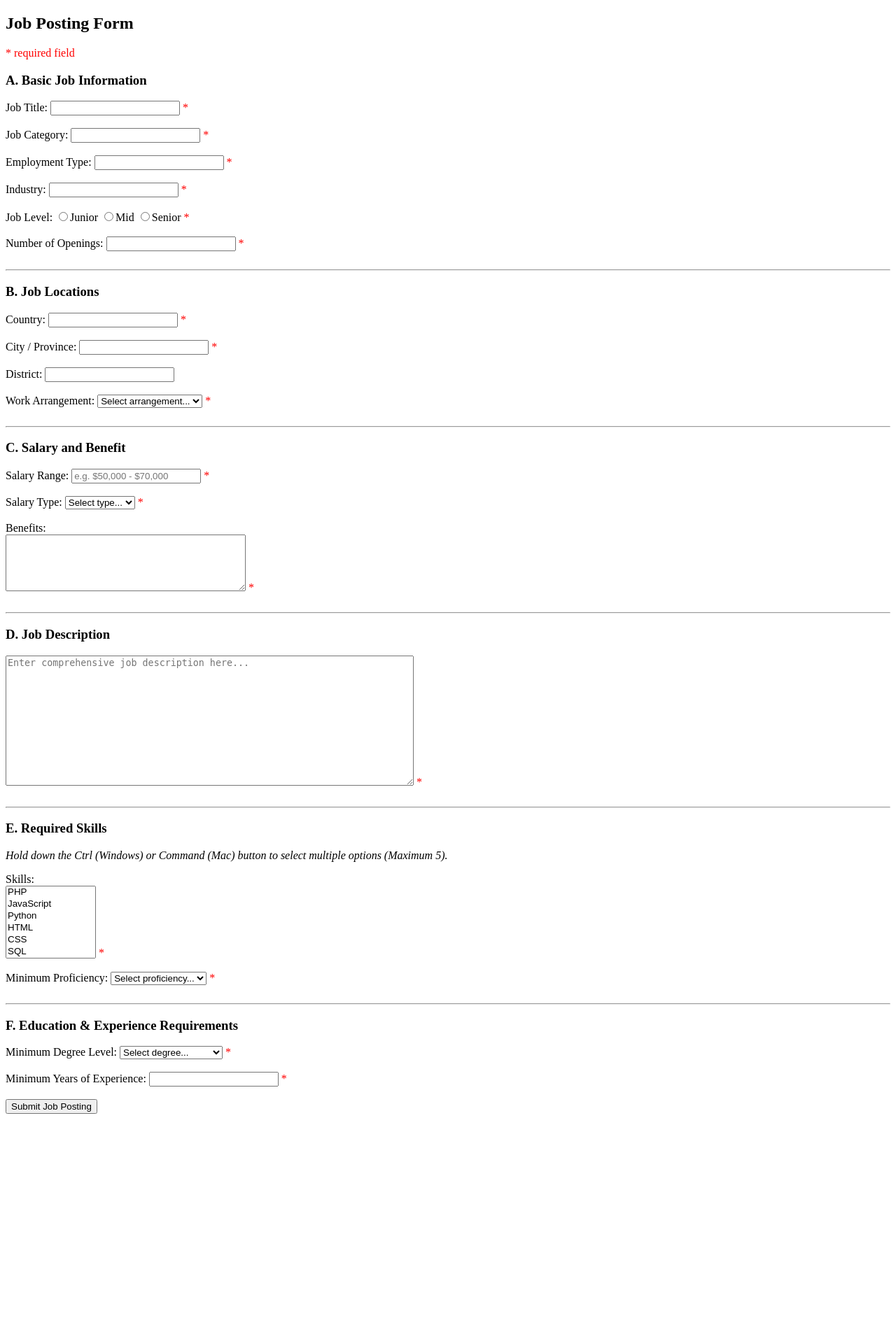
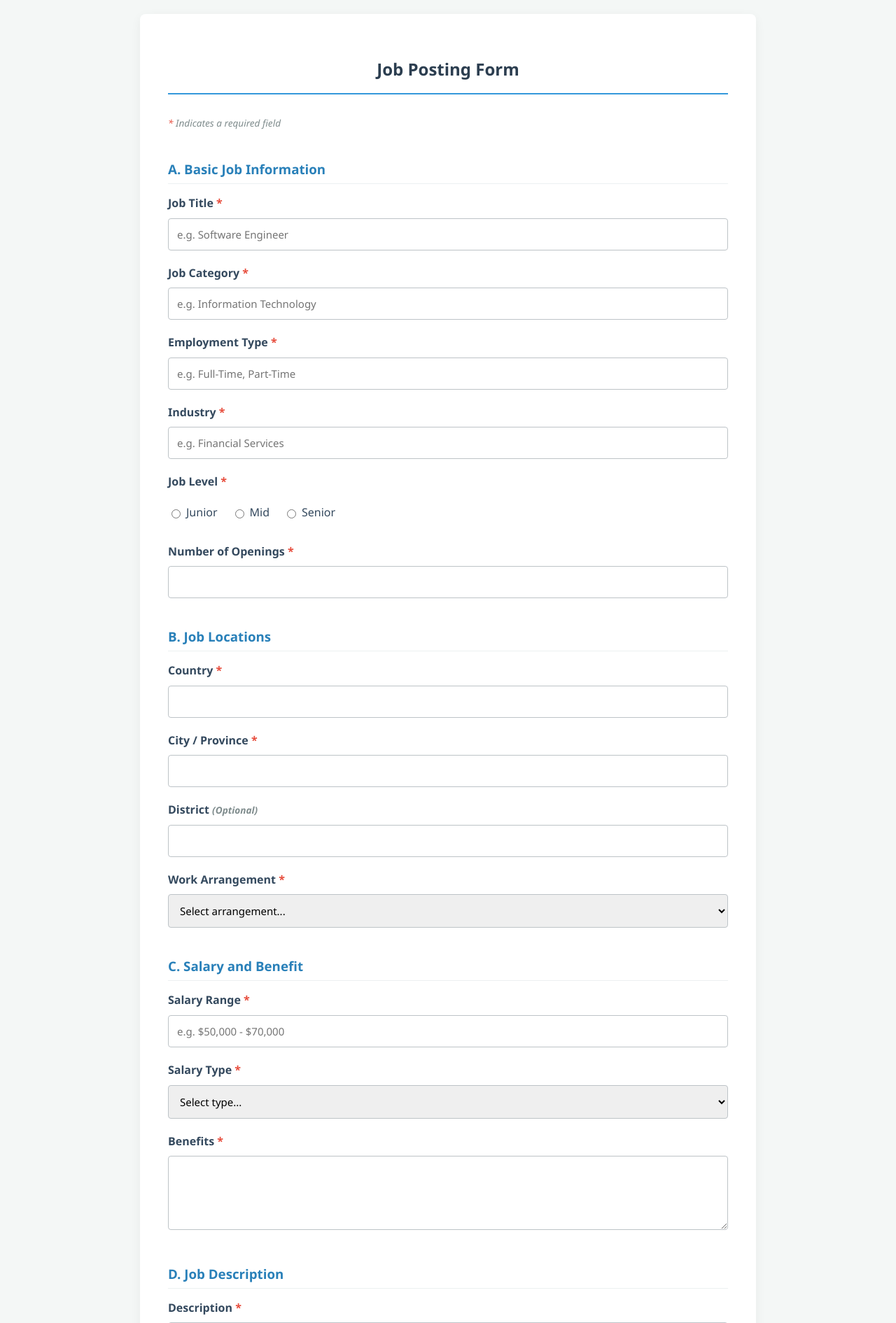
Before and after one commit to binhnguyen13032004/WebProgramming_G2_HK252, a PHP site: page /public/job_vacancy.php in a window 1280 px wide. Shown: the top 1891 px of the page at 70% size. Before the commit the page ends 1592 px from the top, so only its background shows below. Run offline with PHP 8.4, Linux system fonts and the light colour scheme.

Commit message:
Add files via upload

```diff
--- a/assignment/public/job_vacancy.php
+++ b/assignment/public/job_vacancy.php
@@ -1,123 +1,202 @@
 <!DOCTYPE HTML>
 <html>
 <head>
+<meta charset="UTF-8">
+<meta name="viewport" content="width=device-width, initial-scale=1.0">
+<title>Job Posting Form</title>
 <style>
-.error {color: #FF0000;}
+    /* Global Styles */
+    body {
+        font-family: 'Segoe UI', Tahoma, Geneva, Verdana, sans-serif;
+        background-color: #f4f7f6;
+        color: #333;
+        line-height: 1.6;
+        padding: 20px;
+        margin: 0;
+    }
+
+    /* Container Styles */
+    .form-container {
+        background: #ffffff;
+        max-width: 800px;
+        margin: 0 auto;
+        padding: 40px;
+        border-radius: 8px;
+        box-shadow: 0 4px 15px rgba(0,0,0,0.05);
+    }
+
+    /* Typography */
+    h2 {
+        text-align: center;
+        color: #2c3e50;
+        border-bottom: 2px solid #3498db;
+        padding-bottom: 15px;
+        margin-bottom: 30px;
+    }
+    h3 {
+        color: #2980b9;
+        margin-top: 40px;
+        margin-bottom: 15px;
+        border-bottom: 1px solid #ecf0f1;
+        padding-bottom: 5px;
+    }
+
+    /* Form Elements */
+    .form-group {
+        margin-bottom: 20px;
+    }
+    label {
+        display: block;
+        font-weight: 600;
+        margin-bottom: 8px;
+        color: #34495e;
+    }
+    input[type="text"],
+    input[type="number"],
+    select,
+    textarea {
+        width: 100%;
+        padding: 12px;
+        border: 1px solid #bdc3c7;
+        border-radius: 4px;
+        box-sizing: border-box; /* Ensures padding doesn't affect 100% width */
+        font-family: inherit;
+        font-size: 15px;
+        transition: border-color 0.3s ease;
+    }
+    input[type="text"]:focus,
+    input[type="number"]:focus,
+    select:focus,
+    textarea:focus {
+        border-color: #3498db;
+        outline: none;
+    }
+
+    /* Radio Buttons */
+    .radio-group {
+        display: flex;
+        gap: 20px;
+        align-items: center;
+        padding: 10px 0;
+    }
+    .radio-group label {
+        display: inline-flex;
+        align-items: center;
+        font-weight: normal;
+        margin-bottom: 0;
+        cursor: pointer;
+    }
+    .radio-group input[type="radio"] {
+        margin-right: 8px;
+        cursor: pointer;
+    }
+
+    /* Submit Button */
+    input[type="submit"] {
+        background-color: #3498db;
+        color: white;
+        padding: 15px 20px;
+        border: none;
+        border-radius: 4px;
+        cursor: pointer;
+        font-size: 18px;
+        font-weight: bold;
+        width: 100%;
+        margin-top: 30px;
+        transition: background-color 0.3s ease, transform 0.1s ease;
+    }
+    input[type="submit"]:hover {
+        background-color: #2980b9;
+    }
+    input[type="submit"]:active {
+        transform: scale(0.99);
+    }
+
+    /* Utilities */
+    .error {
+        color: #e74c3c;
+        font-size: 0.9em;
+        margin-top: 5px;
+        display: block;
+    }
+    .required-asterisk {
+        color: #e74c3c;
+    }
+    .help-text {
+        font-size: 0.85em;
+        color: #7f8c8d;
+        margin-bottom: 10px;
+        display: block;
+        font-style: italic;
+    }
+
+    /* Output Results Container */
+    .result-container {
+        background: #e8f8f5;
+        border-left: 5px solid #1abc9c;
+        padding: 25px;
+        margin-top: 40px;
+        border-radius: 0 4px 4px 0;
+    }
+    .result-container h2 {
+        border-bottom-color: #1abc9c;
+        color: #16a085;
+    }
+    .result-container h3 {
+        color: #16a085;
+    }
 </style>
 </head>
 <body>
 
 <?php
-// Define Part A variables
+// Initialize all variables
 $jobTitleErr = $jobCategoryErr = $employmentTypeErr = $industryErr = $jobLevelErr = $openingsErr = "";
+$countryErr = $cityErr = $workArrangementErr = "";
+$salaryRangeErr = $salaryTypeErr = $benefitsErr = "";
+$jobDescriptionErr = "";
+$skillsErr = $proficiencyErr = "";
+$degreeLevelErr = $experienceErr = "";
+
 $jobTitle = $jobCategory = $employmentType = $industry = $jobLevel = $openings = "";
-
-// Define Part B variables
-$countryErr = $cityErr = $workArrangementErr = "";
 $country = $city = $district = $workArrangement = "";
-
-// Define Part C variables
-$salaryRangeErr = $salaryTypeErr = $benefitsErr = "";
 $salaryRange = $salaryType = $benefits = "";
-
-// Define Part D variables
-$jobDescriptionErr = "";
 $jobDescription = "";
-
-// Define Part E variables
-$skillsErr = $proficiencyErr = "";
 $skills = [];
 $proficiency = "";
-// Pre-defined array of skills for the dropdown
+$degreeLevel = $experience = "";
+
 $availableSkills = ["PHP", "JavaScript", "Python", "HTML", "CSS", "SQL", "React", "Node.js", "Java", "C++", "Project Management", "Communication"];
 
-// Define Part F variables
-$degreeLevelErr = $experienceErr = "";
-$degreeLevel = $experience = "";
-
 if ($_SERVER["REQUEST_METHOD"] == "POST") {
-  // --- PART A VALIDATION ---
-  if (empty($_POST["jobTitle"])) {
-    $jobTitleErr = "Job Title is required";
-  } else {
-    $jobTitle = test_input($_POST["jobTitle"]);
-  }
-  if (empty($_POST["jobCategory"])) {
-    $jobCategoryErr = "Job Category is required";
-  } else {
-    $jobCategory = test_input($_POST["jobCategory"]);
-  }
-  if (empty($_POST["employmentType"])) {
-    $employmentTypeErr = "Employment Type is required";
-  } else {
-    $employmentType = test_input($_POST["employmentType"]);
-  }
-  if (empty($_POST["industry"])) {
-    $industryErr = "Industry is required";
-  } else {
-    $industry = test_input($_POST["industry"]);
-  }
-  if (empty($_POST["jobLevel"])) {
-    $jobLevelErr = "Job Level is required";
-  } else {
-    $jobLevel = test_input($_POST["jobLevel"]);
-  }
+  // PART A
+  if (empty($_POST["jobTitle"])) { $jobTitleErr = "Job Title is required"; } else { $jobTitle = test_input($_POST["jobTitle"]); }
+  if (empty($_POST["jobCategory"])) { $jobCategoryErr = "Job Category is required"; } else { $jobCategory = test_input($_POST["jobCategory"]); }
+  if (empty($_POST["employmentType"])) { $employmentTypeErr = "Employment Type is required"; } else { $employmentType = test_input($_POST["employmentType"]); }
+  if (empty($_POST["industry"])) { $industryErr = "Industry is required"; } else { $industry = test_input($_POST["industry"]); }
+  if (empty($_POST["jobLevel"])) { $jobLevelErr = "Job Level is required"; } else { $jobLevel = test_input($_POST["jobLevel"]); }
   if (empty($_POST["openings"])) {
       $openingsErr = "Number of Openings is required";
   } else {
       $openings = test_input($_POST["openings"]);
-    if (!filter_var($openings, FILTER_VALIDATE_INT) || $openings < 1) {
-      $openingsErr = "Please enter a valid number (1 or more)";
-    }
+      if (!filter_var($openings, FILTER_VALIDATE_INT) || $openings < 1) { $openingsErr = "Please enter a valid number (1 or more)"; }
   }
 
-  // --- PART B VALIDATION ---
-  if (empty($_POST["country"])) {
-    $countryErr = "Country is required";
-  } else {
-    $country = test_input($_POST["country"]);
-  }
-  if (empty($_POST["city"])) {
-    $cityErr = "City / Province is required";
-  } else {
-    $city = test_input($_POST["city"]);
-  }
-  if (empty($_POST["district"])) {
-    $district = "";
-  } else {
-    $district = test_input($_POST["district"]);
-  }
-  if (empty($_POST["workArrangement"])) {
-    $workArrangementErr = "Work Arrangement is required";
-  } else {
-    $workArrangement = test_input($_POST["workArrangement"]);
-  }
+  // PART B
+  if (empty($_POST["country"])) { $countryErr = "Country is required"; } else { $country = test_input($_POST["country"]); }
+  if (empty($_POST["city"])) { $cityErr = "City / Province is required"; } else { $city = test_input($_POST["city"]); }
+  if (empty($_POST["district"])) { $district = ""; } else { $district = test_input($_POST["district"]); }
+  if (empty($_POST["workArrangement"])) { $workArrangementErr = "Work Arrangement is required"; } else { $workArrangement = test_input($_POST["workArrangement"]); }
 
-  // --- PART C VALIDATION ---
-  if (empty($_POST["salaryRange"])) {
-    $salaryRangeErr = "Salary range is required";
-  } else {
-    $salaryRange = test_input($_POST["salaryRange"]);
-  }
-  if (empty($_POST["salaryType"])) {
-    $salaryTypeErr = "Salary type is required";
-  } else {
-    $salaryType = test_input($_POST["salaryType"]);
-  }
-  if (empty($_POST["benefits"])) {
-    $benefitsErr = "Benefits are required";
-  } else {
-    $benefits = test_input($_POST["benefits"]);
-  }
+  // PART C
+  if (empty($_POST["salaryRange"])) { $salaryRangeErr = "Salary range is required"; } else { $salaryRange = test_input($_POST["salaryRange"]); }
+  if (empty($_POST["salaryType"])) { $salaryTypeErr = "Salary type is required"; } else { $salaryType = test_input($_POST["salaryType"]); }
+  if (empty($_POST["benefits"])) { $benefitsErr = "Benefits are required"; } else { $benefits = test_input($_POST["benefits"]); }
 
-  // --- PART D VALIDATION ---
-  if (empty($_POST["jobDescription"])) {
-    $jobDescriptionErr = "Job Description is required";
-  } else {
-    $jobDescription = test_input($_POST["jobDescription"]);
-  }
+  // PART D
+  if (empty($_POST["jobDescription"])) { $jobDescriptionErr = "Job Description is required"; } else { $jobDescription = test_input($_POST["jobDescription"]); }
 
-  // --- PART E VALIDATION ---
+  // PART E
   if (empty($_POST["skills"])) {
     $skillsErr = "At least one skill is required";
   } else {
@@ -125,26 +204,13 @@ if ($_SERVER["REQUEST_METHOD"] == "POST") {
     if (count($skills) > 5) {
       $skillsErr = "You can select a maximum of 5 skills";
     } else {
-      // Sanitize each skill in the array
-      foreach ($skills as $key => $value) {
-        $skills[$key] = test_input($value);
+      foreach ($skills as $key => $value) { $skills[$key] = test_input($value); }
     }
   }
-  }
+  if (empty($_POST["proficiency"])) { $proficiencyErr = "Minimum proficiency is required"; } else { $proficiency = test_input($_POST["proficiency"]); }
 
-  if (empty($_POST["proficiency"])) {
-    $proficiencyErr = "Minimum proficiency is required";
-  } else {
-    $proficiency = test_input($_POST["proficiency"]);
-  }
-
-  // --- PART F VALIDATION ---
-  if (empty($_POST["degreeLevel"])) {
-    $degreeLevelErr = "Degree level is required";
-  } else {
-    $degreeLevel = test_input($_POST["degreeLevel"]);
-  }
-
+  // PART F
+  if (empty($_POST["degreeLevel"])) { $degreeLevelErr = "Degree level is required"; } else { $degreeLevel = test_input($_POST["degreeLevel"]); }
   if (empty($_POST["experience"]) && $_POST["experience"] !== '0') {
     $experienceErr = "Years of experience is required";
   } else {
@@ -163,96 +229,121 @@ function test_input($data) {
 }
 ?>
 
+<div class="form-container">
     <h2>Job Posting Form</h2>
-<p><span class="error">* required field</span></p>
+    <p class="help-text"><span class="required-asterisk">*</span> Indicates a required field</p>
 
     <form method="post" action="<?php echo htmlspecialchars($_SERVER["PHP_SELF"]);?>">
 
       <h3>A. Basic Job Information</h3>
-  Job Title: <input type="text" name="jobTitle" value="<?php echo $jobTitle;?>">
-  <span class="error">* <?php echo $jobTitleErr;?></span>
-  <br><br>
 
-  Job Category: <input type="text" name="jobCategory" value="<?php echo $jobCategory;?>">
-  <span class="error">* <?php echo $jobCategoryErr;?></span>
-  <br><br>
+      <div class="form-group">
+          <label>Job Title <span class="required-asterisk">*</span></label>
+          <input type="text" name="jobTitle" value="<?php echo $jobTitle;?>" placeholder="e.g. Software Engineer">
+          <span class="error"><?php echo $jobTitleErr;?></span>
+      </div>
 
-  Employment Type: <input type="text" name="employmentType" value="<?php echo $employmentType;?>">
-  <span class="error">* <?php echo $employmentTypeErr;?></span>
-  <br><br>
+      <div class="form-group">
+          <label>Job Category <span class="required-asterisk">*</span></label>
+          <input type="text" name="jobCategory" value="<?php echo $jobCategory;?>" placeholder="e.g. Information Technology">
+          <span class="error"><?php echo $jobCategoryErr;?></span>
+      </div>
 
-  Industry: <input type="text" name="industry" value="<?php echo $industry;?>">
-  <span class="error">* <?php echo $industryErr;?></span>
-  <br><br>
+      <div class="form-group">
+          <label>Employment Type <span class="required-asterisk">*</span></label>
+          <input type="text" name="employmentType" value="<?php echo $employmentType;?>" placeholder="e.g. Full-Time, Part-Time">
+          <span class="error"><?php echo $employmentTypeErr;?></span>
+      </div>
 
-  Job Level:
-  <input type="radio" name="jobLevel" <?php if (isset($jobLevel) && $jobLevel=="Junior") echo "checked";?> value="Junior">Junior
-  <input type="radio" name="jobLevel" <?php if (isset($jobLevel) && $jobLevel=="Mid") echo "checked";?> value="Mid">Mid
-  <input type="radio" name="jobLevel" <?php if (isset($jobLevel) && $jobLevel=="Senior") echo "checked";?> value="Senior">Senior
-  <span class="error">* <?php echo $jobLevelErr;?></span>
-  <br><br>
+      <div class="form-group">
+          <label>Industry <span class="required-asterisk">*</span></label>
+          <input type="text" name="industry" value="<?php echo $industry;?>" placeholder="e.g. Financial Services">
+          <span class="error"><?php echo $industryErr;?></span>
+      </div>
 
-  Number of Openings: <input type="number" name="openings" value="<?php echo $openings;?>" min="1">
-  <span class="error">* <?php echo $openingsErr;?></span>
-  <br><br>
+      <div class="form-group">
+          <label>Job Level <span class="required-asterisk">*</span></label>
+          <div class="radio-group">
+              <label><input type="radio" name="jobLevel" <?php if (isset($jobLevel) && $jobLevel=="Junior") echo "checked";?> value="Junior"> Junior</label>
+              <label><input type="radio" name="jobLevel" <?php if (isset($jobLevel) && $jobLevel=="Mid") echo "checked";?> value="Mid"> Mid</label>
+              <label><input type="radio" name="jobLevel" <?php if (isset($jobLevel) && $jobLevel=="Senior") echo "checked";?> value="Senior"> Senior</label>
+          </div>
+          <span class="error"><?php echo $jobLevelErr;?></span>
+      </div>
 
-  <hr>
+      <div class="form-group">
+          <label>Number of Openings <span class="required-asterisk">*</span></label>
+          <input type="number" name="openings" value="<?php echo $openings;?>" min="1">
+          <span class="error"><?php echo $openingsErr;?></span>
+      </div>
 
       <h3>B. Job Locations</h3>
-  Country: <input type="text" name="country" value="<?php echo $country;?>">
-  <span class="error">* <?php echo $countryErr;?></span>
-  <br><br>
 
-  City / Province: <input type="text" name="city" value="<?php echo $city;?>">
-  <span class="error">* <?php echo $cityErr;?></span>
-  <br><br>
+      <div class="form-group">
+          <label>Country <span class="required-asterisk">*</span></label>
+          <input type="text" name="country" value="<?php echo $country;?>">
+          <span class="error"><?php echo $countryErr;?></span>
+      </div>
 
-  District: <input type="text" name="district" value="<?php echo $district;?>">
-  <br><br>
+      <div class="form-group">
+          <label>City / Province <span class="required-asterisk">*</span></label>
+          <input type="text" name="city" value="<?php echo $city;?>">
+          <span class="error"><?php echo $cityErr;?></span>
+      </div>
 
-  Work Arrangement:
+      <div class="form-group">
+          <label>District <span class="help-text" style="display:inline;">(Optional)</span></label>
+          <input type="text" name="district" value="<?php echo $district;?>">
+      </div>
+
+      <div class="form-group">
+          <label>Work Arrangement <span class="required-asterisk">*</span></label>
           <select name="workArrangement">
             <option value="" disabled <?php if ($workArrangement == "") echo "selected"; ?>>Select arrangement...</option>
             <option value="Onsite" <?php if (isset($workArrangement) && $workArrangement=="Onsite") echo "selected";?>>Onsite</option>
             <option value="Remote" <?php if (isset($workArrangement) && $workArrangement=="Remote") echo "selected";?>>Remote</option>
             <option value="Hybrid" <?php if (isset($workArrangement) && $workArrangement=="Hybrid") echo "selected";?>>Hybrid</option>
           </select>
-  <span class="error">* <?php echo $workArrangementErr;?></span>
-  <br><br>
-
-  <hr>
+          <span class="error"><?php echo $workArrangementErr;?></span>
+      </div>
 
       <h3>C. Salary and Benefit</h3>
-  Salary Range: <input type="text" name="salaryRange" value="<?php echo $salaryRange;?>" placeholder="e.g. $50,000 - $70,000">
-  <span class="error">* <?php echo $salaryRangeErr;?></span>
-  <br><br>
 
-  Salary Type:
+      <div class="form-group">
+          <label>Salary Range <span class="required-asterisk">*</span></label>
+          <input type="text" name="salaryRange" value="<?php echo $salaryRange;?>" placeholder="e.g. $50,000 - $70,000">
+          <span class="error"><?php echo $salaryRangeErr;?></span>
+      </div>
+
+      <div class="form-group">
+          <label>Salary Type <span class="required-asterisk">*</span></label>
           <select name="salaryType">
             <option value="" disabled <?php if ($salaryType == "") echo "selected"; ?>>Select type...</option>
             <option value="Gross" <?php if (isset($salaryType) && $salaryType=="Gross") echo "selected";?>>Gross</option>
             <option value="Net" <?php if (isset($salaryType) && $salaryType=="Net") echo "selected";?>>Net</option>
           </select>
-  <span class="error">* <?php echo $salaryTypeErr;?></span>
-  <br><br>
+          <span class="error"><?php echo $salaryTypeErr;?></span>
+      </div>
 
-  Benefits: <br>
-  <textarea name="benefits" rows="5" cols="40"><?php echo $benefits;?></textarea>
-  <span class="error">* <?php echo $benefitsErr;?></span>
-  <br><br>
-
-  <hr>
+      <div class="form-group">
+          <label>Benefits <span class="required-asterisk">*</span></label>
+          <textarea name="benefits" rows="4"><?php echo $benefits;?></textarea>
+          <span class="error"><?php echo $benefitsErr;?></span>
+      </div>
 
       <h3>D. Job Description</h3>
-  <textarea name="jobDescription" rows="12" cols="70" placeholder="Enter comprehensive job description here..."><?php echo $jobDescription;?></textarea>
-  <span class="error">* <?php echo $jobDescriptionErr;?></span>
-  <br><br>
 
-  <hr>
+      <div class="form-group">
+          <label>Description <span class="required-asterisk">*</span></label>
+          <textarea name="jobDescription" rows="8" placeholder="Enter comprehensive job description here..."><?php echo $jobDescription;?></textarea>
+          <span class="error"><?php echo $jobDescriptionErr;?></span>
+      </div>
 
       <h3>E. Required Skills</h3>
-  <p><em>Hold down the Ctrl (Windows) or Command (Mac) button to select multiple options (Maximum 5).</em></p>
-  Skills: <br>
+
+      <div class="form-group">
+          <label>Skills <span class="required-asterisk">*</span></label>
+          <span class="help-text">Hold down the Ctrl (Windows) or Command (Mac) button to select multiple options (Maximum 5).</span>
           <select name="skills[]" multiple size="6">
             <?php
             foreach ($availableSkills as $skillOption) {
@@ -261,10 +352,11 @@ function test_input($data) {
             }
             ?>
           </select>
-  <span class="error">* <?php echo $skillsErr;?></span>
-  <br><br>
+          <span class="error"><?php echo $skillsErr;?></span>
+      </div>
 
-  Minimum Proficiency:
+      <div class="form-group">
+          <label>Minimum Proficiency <span class="required-asterisk">*</span></label>
           <select name="proficiency">
             <option value="" disabled <?php if ($proficiency == "") echo "selected"; ?>>Select proficiency...</option>
             <option value="Beginner" <?php if ($proficiency=="Beginner") echo "selected";?>>Beginner</option>
@@ -272,13 +364,13 @@ function test_input($data) {
             <option value="Advanced" <?php if ($proficiency=="Advanced") echo "selected";?>>Advanced</option>
             <option value="Expert" <?php if ($proficiency=="Expert") echo "selected";?>>Expert</option>
           </select>
-  <span class="error">* <?php echo $proficiencyErr;?></span>
-  <br><br>
-
-  <hr>
+          <span class="error"><?php echo $proficiencyErr;?></span>
+      </div>
 
       <h3>F. Education & Experience Requirements</h3>
-  Minimum Degree Level:
+
+      <div class="form-group">
+          <label>Minimum Degree Level <span class="required-asterisk">*</span></label>
           <select name="degreeLevel">
             <option value="" disabled <?php if ($degreeLevel == "") echo "selected"; ?>>Select degree...</option>
             <option value="High School Diploma" <?php if ($degreeLevel=="High School Diploma") echo "selected";?>>High School Diploma</option>
@@ -287,19 +379,20 @@ function test_input($data) {
             <option value="Master's Degree" <?php if ($degreeLevel=="Master's Degree") echo "selected";?>>Master's Degree</option>
             <option value="PhD / Doctorate" <?php if ($degreeLevel=="PhD / Doctorate") echo "selected";?>>PhD / Doctorate</option>
           </select>
-  <span class="error">* <?php echo $degreeLevelErr;?></span>
-  <br><br>
+          <span class="error"><?php echo $degreeLevelErr;?></span>
+      </div>
 
-  Minimum Years of Experience:
+      <div class="form-group">
+          <label>Minimum Years of Experience <span class="required-asterisk">*</span></label>
           <input type="number" name="experience" value="<?php echo $experience;?>" min="0">
-  <span class="error">* <?php echo $experienceErr;?></span>
-  <br><br>
+          <span class="error"><?php echo $experienceErr;?></span>
+      </div>
 
       <input type="submit" name="submit" value="Submit Job Posting">
     </form>
 
     <?php
-// Displaying the input back to the user if there are no errors in any section
+    // Output success container
     if ($_SERVER["REQUEST_METHOD"] == "POST" &&
         empty($jobTitleErr) && empty($jobCategoryErr) && empty($employmentTypeErr) &&
         empty($industryErr) && empty($jobLevelErr) && empty($openingsErr) &&
@@ -308,7 +401,9 @@ if ($_SERVER["REQUEST_METHOD"] == "POST" &&
         empty($jobDescriptionErr) && empty($skillsErr) && empty($proficiencyErr) &&
         empty($degreeLevelErr) && empty($experienceErr)) {
 
-    echo "<h2>Your Input:</h2>";
+        echo "<div class='result-container'>";
+        echo "<h2>Submission Successful</h2>";
+
         echo "<h3>A. Basic Job Information</h3>";
         echo "<strong>Job Title:</strong> " . $jobTitle . "<br>";
         echo "<strong>Job Category:</strong> " . $jobCategory . "<br>";
@@ -338,8 +433,10 @@ if ($_SERVER["REQUEST_METHOD"] == "POST" &&
         echo "<h3>F. Education & Experience Requirements</h3>";
         echo "<strong>Minimum Degree Level:</strong> " . $degreeLevel . "<br>";
         echo "<strong>Minimum Years of Experience:</strong> " . $experience . " year(s)<br>";
+        echo "</div>";
     }
     ?>
+</div>
 
 </body>
 </html>
```
Lines whose indentation alone changed are shown as unchanged.
